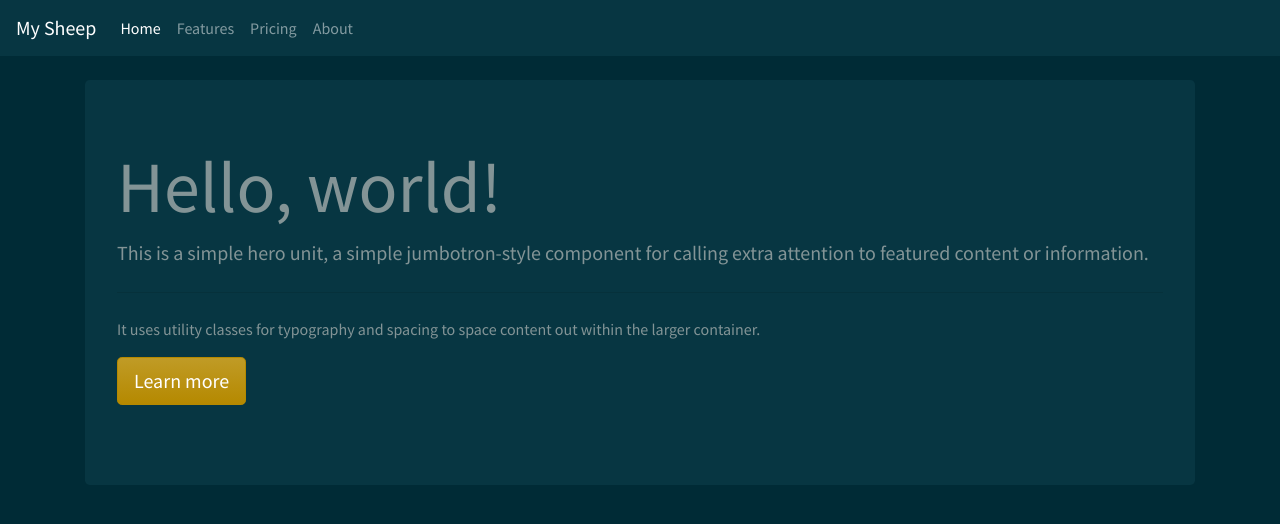
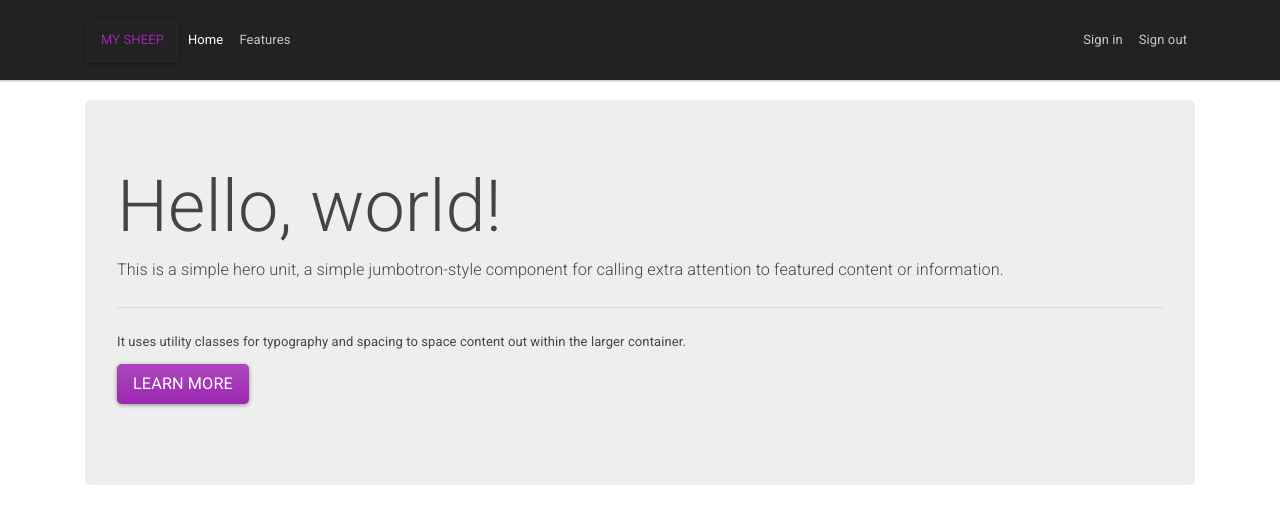
Before and after one commit to amir511/My-Sheep-Flask-edition, a Flask app: page / in a window 1280 px wide. Shown: the top 524 px of the page. Run offline with Flask 2, Linux system fonts and the light colour scheme; some libraries are stand-ins or nearby versions.

Commit message:
added home.html, adjusted base.html

```diff
--- a/templates/base.html
+++ b/templates/base.html
@@ -3,13 +3,14 @@
 <head>
     <meta charset="UTF-8">
     <meta name="viewport" content="width=device-width, initial-scale=1.0">
-    <link rel="stylesheet" href="https://bootswatch.com/4/solar/bootstrap.min.css">
+    <link rel="stylesheet" href="https://maxcdn.bootstrapcdn.com/bootswatch/4.0.0-beta.3/materia/bootstrap.min.css">
     <script src="https://maxcdn.bootstrapcdn.com/bootstrap/4.0.0-beta.2/js/bootstrap.min.js" integrity="sha384-alpBpkh1PFOepccYVYDB4do5UnbKysX5WZXm3XxPqe5iKTfUKjNkCk9SaVuEZflJ" crossorigin="anonymous"></script>
     <title>{{ title }}</title>
   </head>
   <body>
     <nav class="navbar navbar-expand-lg navbar-dark bg-dark">
-                <a class="navbar-brand" href="/">My Sheep</a>
+        <div class="container">
+            <a type="button" class="btn btn-outline-info" href="/">My Sheep</a>
                 <button class="navbar-toggler" type="button" data-toggle="collapse" data-target="#navbarColor02" aria-controls="navbarColor02" aria-expanded="false" aria-label="Toggle navigation" style="">
                   <span class="navbar-toggler-icon"></span>
                 </button>
@@ -22,14 +23,19 @@
                     <li class="nav-item">
                       <a class="nav-link" href="#">Features</a>
                     </li>
+                  </ul>
+                  <ul class="navbar-nav ml-auto">
+
                       <li class="nav-item">
-                      <a class="nav-link" href="#">Pricing</a>
+                        <a class="nav-link" href="#">Sign in</a>
                       </li>
                       <li class="nav-item">
-                      <a class="nav-link" href="#">About</a>
+                          <a class="nav-link" href="#">Sign out</a>
                         </li>
                   </ul>
                 </div>
+              </div>
+
               </nav>
         <div class="container">
     {% block body %}
--- a/templates/home.html
+++ b/templates/home.html
@@ -8,7 +8,7 @@
     <hr class="my-4">
     <p>It uses utility classes for typography and spacing to space content out within the larger container.</p>
     <p class="lead">
-      <a class="btn btn-primary btn-lg" href="#" role="button">Learn more</a>
+      <a class="btn btn-info btn-lg" href="#" role="button">Learn more</a>
     </p>
   </div>
 
```
Lines whose indentation alone changed are shown as unchanged.
